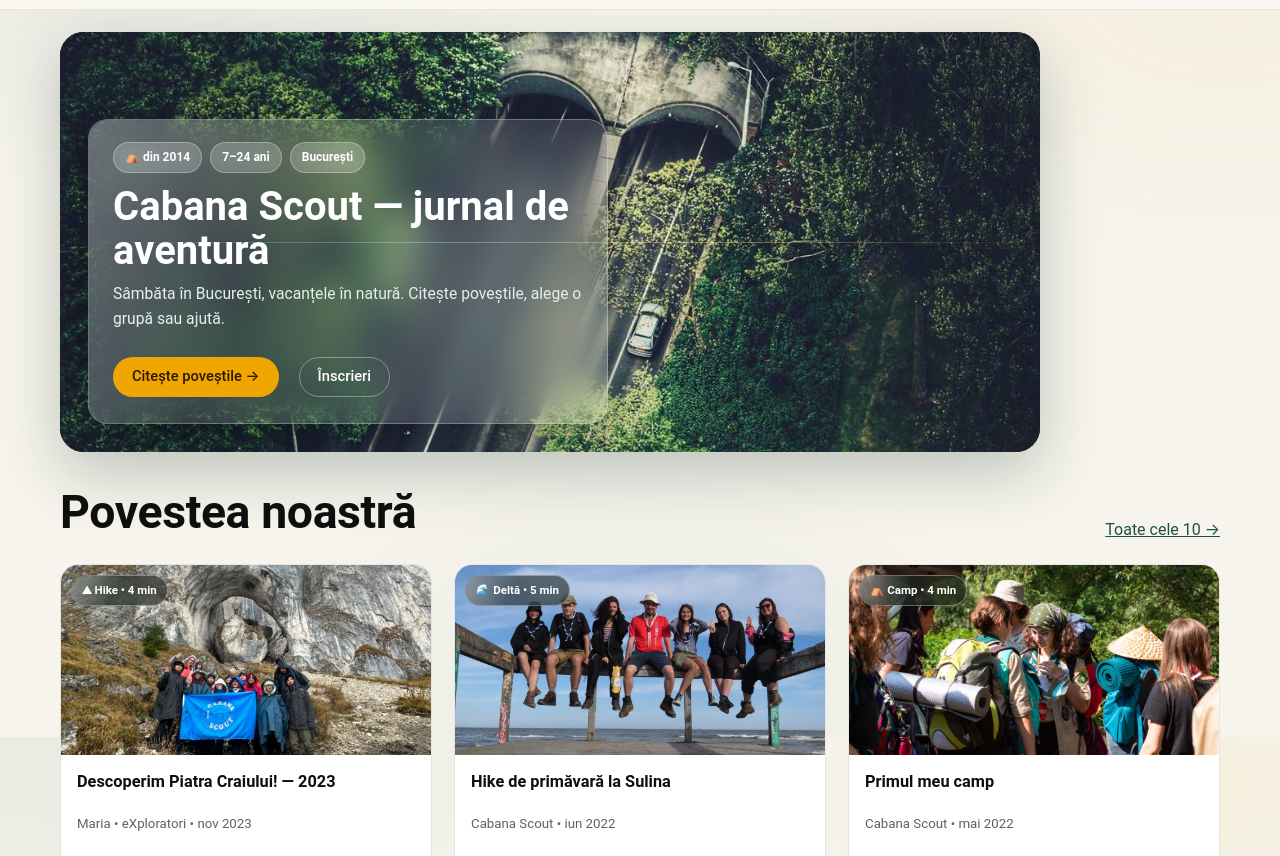
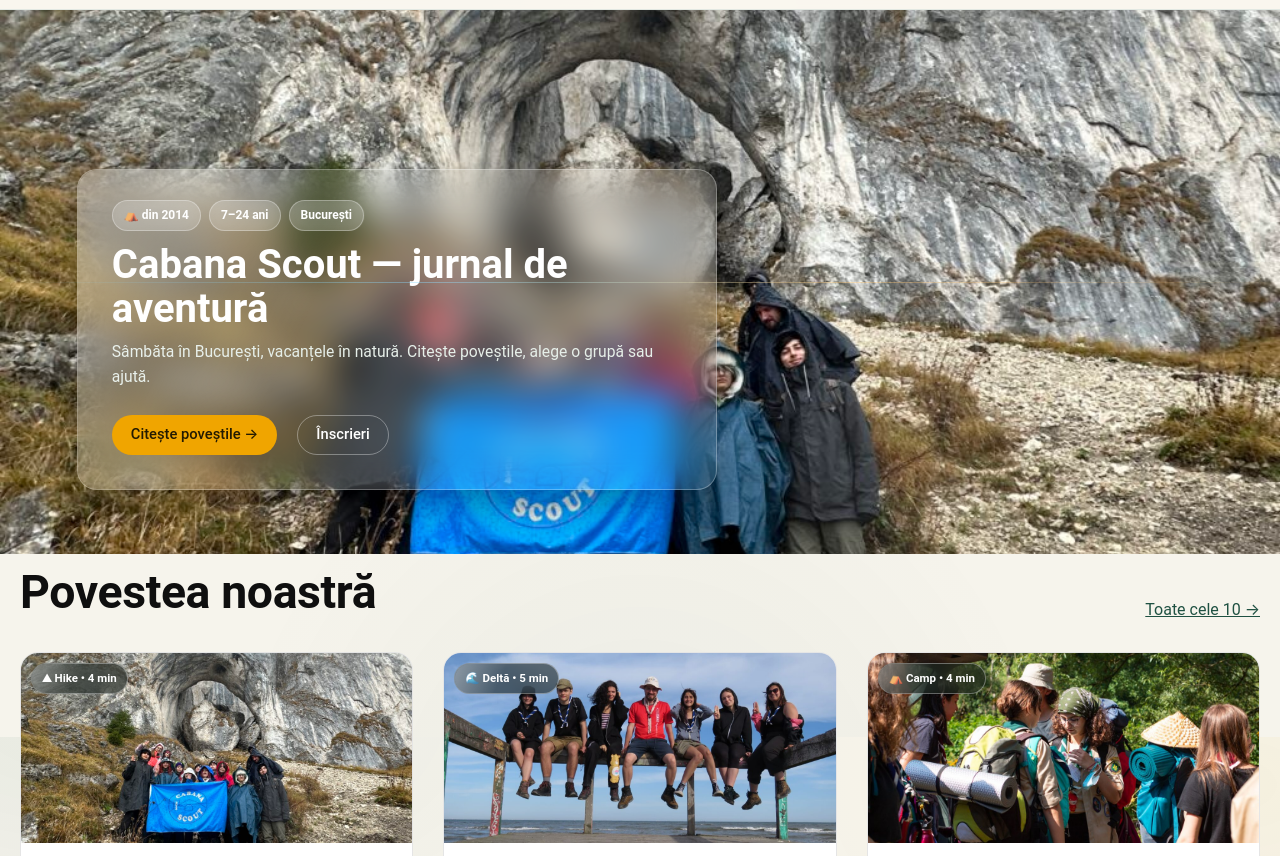
Before and after one commit to sebaptcd/cabanascout.ro, a plain HTML site: page index.html in a window 1280 px wide. Shown: the part 63-919 px from the top of the page. Drawn offline with Linux system fonts and the light colour scheme.

Commit message:
Hero full-screen cu poza reala, layout relaxat pe toata latimea

```diff
--- a/assets/css/style.css
+++ b/assets/css/style.css
@@ -107,7 +107,7 @@
 :root{--yt-text:#0f0f0f;--yt-sub:#606060;--yt-chip:#f2f2f2;--yt-line:#e5e5e5}
 html{font-size:16px}
 body{font-family:"Roboto","Inter",system-ui,-apple-system,"Segoe UI",Arial,sans-serif;line-height:1.6;color:var(--yt-text)}
-.wrap{max-width:1200px}
+.wrap{max-width:1360px}
 h1.title{font-size:1.9rem;line-height:1.25;font-weight:700;letter-spacing:-.2px}
 h2.title{font-size:1.45rem;line-height:1.3;font-weight:700}
 .step h2{font-size:1.25rem;line-height:1.35}
@@ -175,17 +175,17 @@
 .mini-row .glass{padding:12px 14px;font-size:.88rem}
 @media(max-width:900px){.teasers{grid-template-columns:1fr;max-width:520px;margin-left:auto;margin-right:auto}}
 /* === v6: modern blog + anamorphic glass === */
-.cine{position:relative;border-radius:24px;overflow:hidden;margin:22px 0;box-shadow:0 20px 60px rgba(20,51,42,.25);aspect-ratio:21/9;max-height:420px;min-height:300px;background:#0f1f1a}
+.cine{position:relative;overflow:hidden;margin:0;width:100vw;max-width:100vw;margin-left:calc(50% - 50vw);border-radius:0;box-shadow:none;min-height:68vh;background:#0f1f1a;display:flex;align-items:flex-end}
 .cine>img{position:absolute;inset:0;width:100%;height:100%;object-fit:cover}
 .cine::before{content:"";position:absolute;inset:0;background:linear-gradient(90deg,rgba(10,20,16,.78) 0%,rgba(10,20,16,.35) 55%,rgba(10,20,16,.05) 100%)}
 .cine::after{content:"";position:absolute;left:0;right:0;top:50%;height:1px;background:linear-gradient(90deg,transparent,rgba(140,220,255,.7),rgba(255,200,120,.7),transparent);opacity:.6;pointer-events:none}
-.cine-card{position:absolute;left:28px;bottom:28px;right:auto;max-width:520px;background:rgba(255,255,255,.10);backdrop-filter:blur(18px);-webkit-backdrop-filter:blur(18px);border:1px solid rgba(255,255,255,.28);border-radius:20px;padding:22px 24px;color:#fff;box-shadow:0 12px 40px rgba(0,0,0,.35)}
+.cine-card{position:relative;left:auto;bottom:auto;margin:0 0 8vh 6vw;max-width:640px;background:rgba(255,255,255,.10);backdrop-filter:blur(18px);-webkit-backdrop-filter:blur(18px);border:1px solid rgba(255,255,255,.28);border-radius:20px;padding:30px 34px;color:#fff;box-shadow:0 12px 40px rgba(0,0,0,.35)}
 .cine-card::after{content:"";position:absolute;inset:0;border-radius:20px;background:linear-gradient(115deg,rgba(255,255,255,.28) 0%,rgba(255,255,255,0) 38%);pointer-events:none}
 .cine-card h1{margin:0 0 8px;font-size:clamp(1.7rem,3.4vw,2.5rem);line-height:1.1;color:#fff}
 .cine-card p{margin:0 0 14px;color:#e6efe9;font-size:.98rem}
 .chip-row{display:flex;gap:8px;flex-wrap:wrap;margin-bottom:12px}
 .chip-glass{background:rgba(255,255,255,.16);border:1px solid rgba(255,255,255,.3);backdrop-filter:blur(10px);color:#fff;font-size:.75rem;font-weight:600;padding:5px 11px;border-radius:999px}
-.blog-grid{display:grid;grid-template-columns:repeat(3,1fr);gap:22px;margin:22px 0}
+.blog-grid{display:grid;grid-template-columns:repeat(3,1fr);gap:30px;margin:30px 0}
 .blog-card{background:#fff;border:1px solid var(--yt-line);border-radius:18px;overflow:hidden;display:flex;flex-direction:column;transition:transform .2s,box-shadow .2s}
 .blog-card:hover{transform:translateY(-3px);box-shadow:0 14px 34px rgba(20,51,42,.14)}
 .blog-thumb{position:relative;aspect-ratio:16/9;max-height:190px;overflow:hidden;background:#e9e9e9}
@@ -198,5 +198,5 @@
 .blog-body h3 a:hover{text-decoration:underline}
 .blog-meta{font-size:.83rem;color:var(--yt-sub)}
 .blog-body .btn{margin-top:10px;align-self:flex-start}
-@media(max-width:900px){.blog-grid{grid-template-columns:repeat(2,1fr)}.cine{aspect-ratio:16/10}.cine-card{left:16px;right:16px;bottom:16px;max-width:none}}
-@media(max-width:600px){.blog-grid{grid-template-columns:1fr}.cine{aspect-ratio:4/3;max-height:none}}
+@media(max-width:900px){.blog-grid{grid-template-columns:repeat(2,1fr)}.cine{min-height:60vh}.cine-card{margin:0 16px 32px;max-width:none}}
+@media(max-width:600px){.blog-grid{grid-template-columns:1fr}.cine{min-height:70vh}}
--- a/index.html
+++ b/index.html
@@ -26,7 +26,7 @@
 
 <main class="wrap">
 <div class="cine">
-<img src="assets/img/mountain.jpg" alt="Munți la apus, Piatra Craiului" fetchpriority="high">
+<img src="assets/img/piatra-craiului.jpg" alt="Exploratori Cabana Scout pe munte, Piatra Craiului" fetchpriority="high">
 <div class="cine-card">
 <div class="chip-row"><span class="chip-glass">⛺ din 2014</span><span class="chip-glass">7–24 ani</span><span class="chip-glass">București</span></div>
 <h1>Cabana Scout — jurnal de aventură</h1>
```
